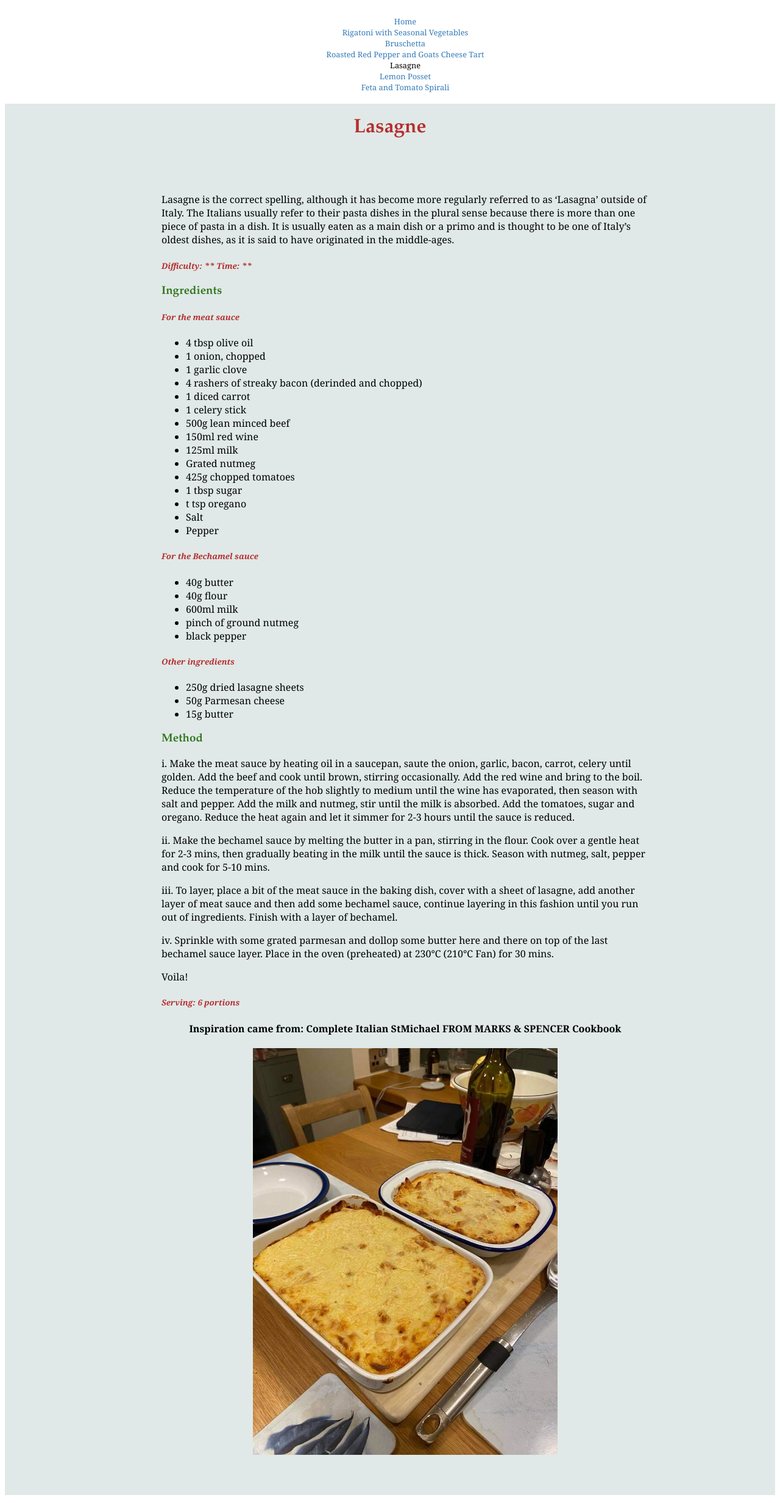
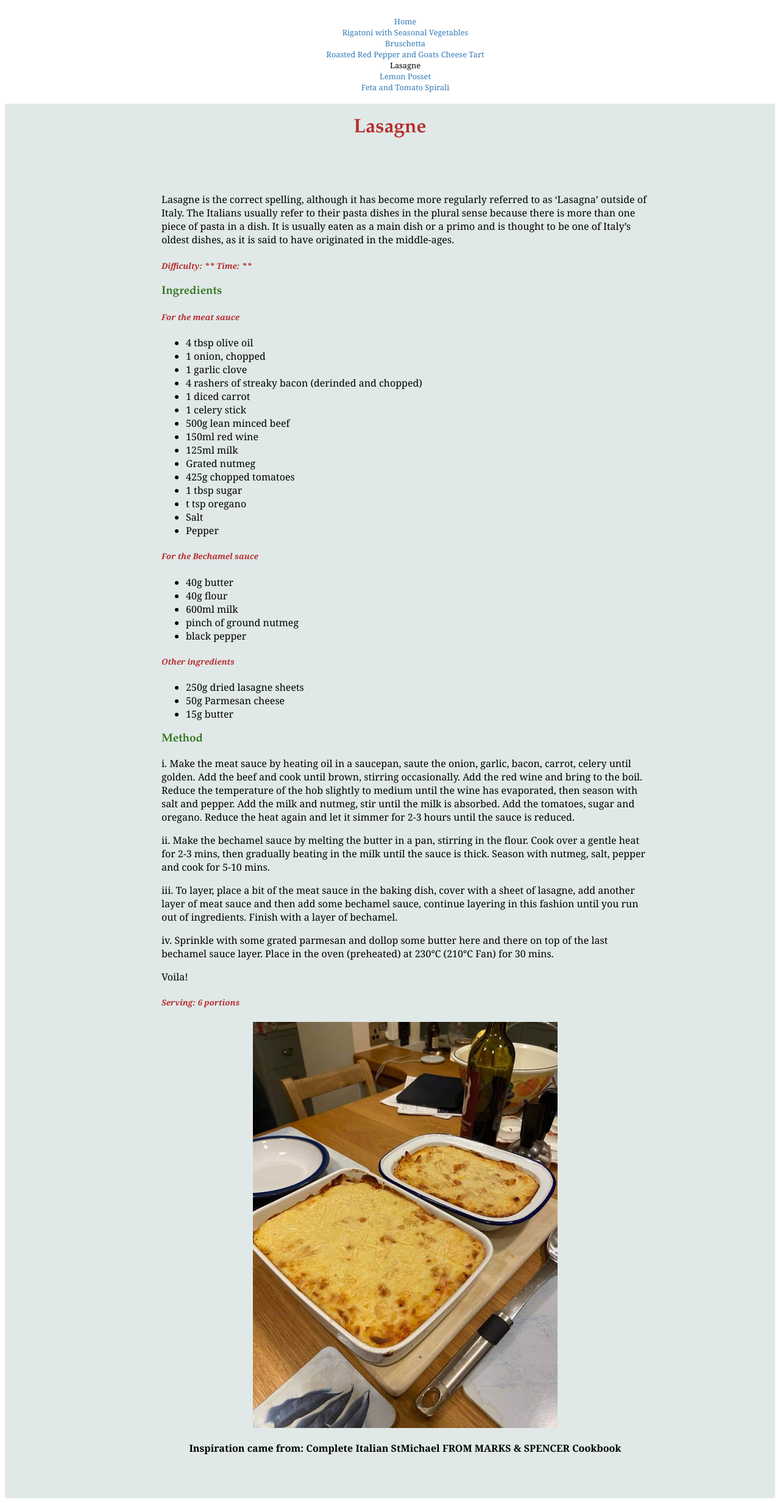
Before and after one commit to Hol1999/Hollyrecipewebsite, a Jekyll site: the page built from _recipes/recipe3.md, in a window 1280 px wide. Shown: the whole page at 61% size. Built offline with Jekyll 4.4.1, drawn with Linux system fonts in a browser that asks for light colours.

Commit message:
Update Recipes “recipe3”

```diff
--- a/_recipes/recipe3.md
+++ b/_recipes/recipe3.md
@@ -58,6 +58,6 @@ Voila!
 
 ##### Serving: 6 portions
 
+![Two dishes of cooked Lasagne on a table ](../uploads/lasagna.jpg "Lasagne for the family")
+
 #### Inspiration came from: Complete Italian StMichael FROM MARKS & SPENCER Cookbook
-
-![Two dishes of cooked Lasagne on a table ](../uploads/lasagna.jpg "Lasagne for the family")
```
